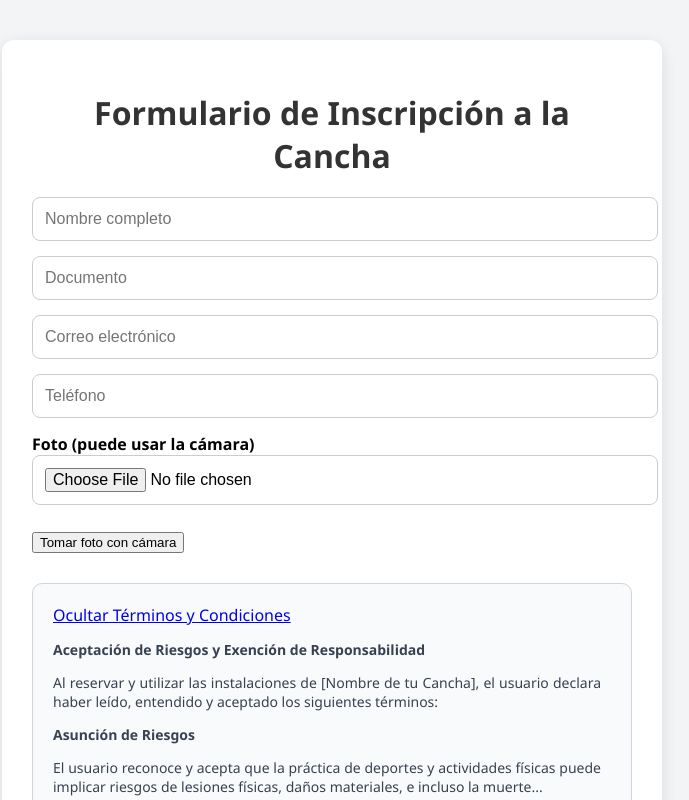
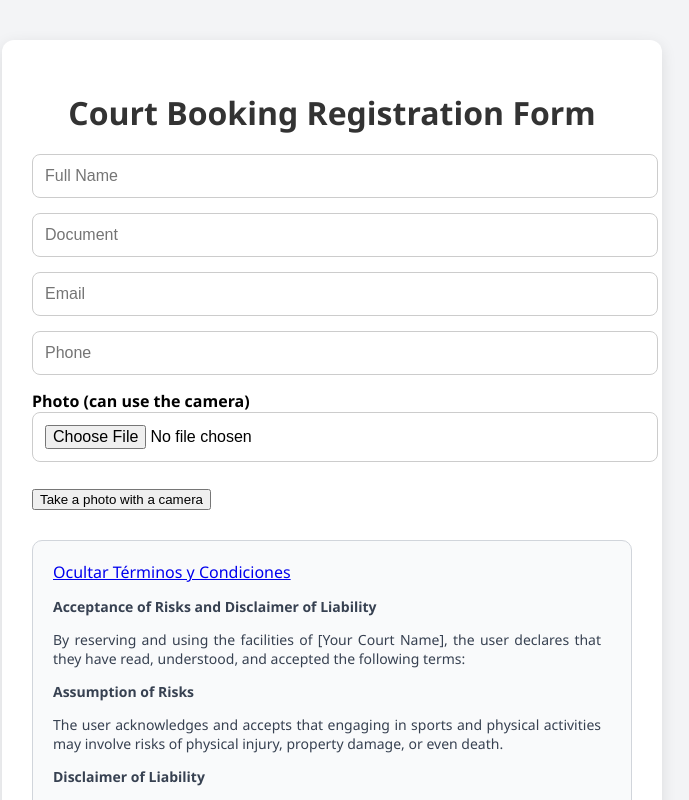
Before and after one commit to lrley/demoInscripcion, a React (Vite) app: page / in a window 1280 px wide. Both pictures are taken after a click on the link "Ver Términos y Condiciones". Shown: the top 800 px of the page, without its empty margins (308-997 px from the left). Built offline with nearby package versions, Linux system fonts and the light colour scheme.

Commit message:
commit covert english

```diff
--- a/src/InscripcionApp.jsx
+++ b/src/InscripcionApp.jsx
@@ -129,12 +129,12 @@ console.log(inscripcionAPI);
 
   return (
     <div className="form-container">
-      <h1>Formulario de Inscripción a la Cancha</h1>
+      <h1>Court Booking Registration Form</h1>
       <form className="inscripcion-form" onSubmit={handleSubmit}>
         <input
           type="text"
           name="nombre"
-          placeholder="Nombre completo"
+          placeholder="Full Name"
           value={formData.nombre}
           onChange={handleChange}
           ref={inputRefs.nombre}
@@ -143,7 +143,7 @@ console.log(inscripcionAPI);
            <input
           type="text"
           name="documento"
-          placeholder="Documento"
+          placeholder="Document"
           value={formData.documento}
           onChange={handleChange}
           ref={inputRefs.documento}
@@ -152,7 +152,7 @@ console.log(inscripcionAPI);
         <input
           type="email"
           name="correo"
-          placeholder="Correo electrónico"
+          placeholder="Email"
           value={formData.correo}
           onChange={handleChange}
           ref={inputRefs.correo}
@@ -161,7 +161,7 @@ console.log(inscripcionAPI);
         <input
           type="tel"
           name="telefono"
-          placeholder="Teléfono"
+          placeholder="Phone"
           value={formData.telefono}
           onChange={handleChange}
           ref={inputRefs.telefono}
@@ -169,7 +169,7 @@ console.log(inscripcionAPI);
         />
 
         <label className="foto-label">
-          Foto (puede usar la cámara)
+          Photo (can use the camera)
           <input
             type="file"
             name="foto"
@@ -180,7 +180,7 @@ console.log(inscripcionAPI);
         </label>
 
         <button type="button" onClick={handleUsarCamara}>
-          Tomar foto con cámara
+         Take a photo with a camera
         </button>
 
         {usarCamara && <CameraCapture onCapture={handleCapture} />}
@@ -199,30 +199,20 @@ console.log(inscripcionAPI);
           {mostrarTerminos && (
             <div className="terminos-text">
               {/* Aquí va todo tu texto de términos y condiciones */}
-              <p><strong>Aceptación de Riesgos y Exención de Responsabilidad</strong></p>
-              <p>Al reservar y utilizar las instalaciones de [Nombre de tu Cancha], el usuario declara haber leído, entendido y aceptado los siguientes términos:</p>
-              <p><strong>Asunción de Riesgos</strong></p>
-              <p>El usuario reconoce y acepta que la práctica de deportes y actividades físicas puede implicar riesgos de lesiones físicas, daños materiales, e incluso la muerte...</p>
-                <p><strong>Exención de Responsabilidad</strong></p>
-              <p>
-                [Nombre de tu Cancha], sus propietarios, empleados, agentes y afiliados no serán responsables por ninguna lesión personal, daño material, pérdida, accidente, enfermedad, discapacidad, o cualquier otra situación adversa que pueda ocurrir antes, durante o después del uso de las instalaciones, sin importar la causa.
-              </p>
-              <p><strong>Renuncia a Reclamaciones</strong></p>
-              <p>
-                El usuario, en su nombre y en nombre de sus herederos, familiares, representantes legales y aseguradoras, renuncia expresamente a cualquier derecho a presentar reclamaciones, demandas, acciones legales o solicitudes de indemnización contra [Nombre de tu Cancha] por cualquier evento relacionado con el uso de las instalaciones.
-              </p>
-              <p><strong>Uso Responsable de la Cancha</strong></p>
-              <p>
-                El usuario se compromete a utilizar la cancha de manera responsable y a seguir todas las reglas y normativas establecidas por [Nombre de tu Cancha]. El incumplimiento de estas reglas podrá resultar en la terminación inmediata del derecho de uso sin reembolso.
-              </p>
-              <p><strong>Protección de Datos</strong></p>
-              <p>
-                Al registrarse, el usuario autoriza el uso de sus datos personales únicamente para fines administrativos y de comunicación relacionados con la reserva y uso de las instalaciones.
-              </p>
-              <p><strong>Aceptación de Términos</strong></p>
-              <p>
-                Al continuar con la inscripción o el alquiler de la cancha, el usuario declara que ha leído, entendido y acepta estos Términos y Condiciones y que lo hace de manera voluntaria y consciente, liberando a [Nombre de tu Cancha] de toda responsabilidad legal.
-              </p>
+             <p><strong>Acceptance of Risks and Disclaimer of Liability</strong></p>
+<p>By reserving and using the facilities of [Your Court Name], the user declares that they have read, understood, and accepted the following terms:</p>
+<p><strong>Assumption of Risks</strong></p>
+<p>The user acknowledges and accepts that engaging in sports and physical activities may involve risks of physical injury, property damage, or even death.</p>
+<p><strong>Disclaimer of Liability</strong></p>
+<p>[Your Court Name], its owners, employees, agents, and affiliates shall not be held responsible for any personal injury, property damage, loss, accident, illness, disability, or any other adverse situation that may occur before, during, or after using the facilities, regardless of the cause.</p>
+<p><strong>Waiver of Claims</strong></p>
+<p>The user, on their behalf and on behalf of their heirs, family members, legal representatives, and insurers, expressly waives any right to file claims, lawsuits, legal actions, or requests for compensation against [Your Court Name] for any event related to the use of the facilities.</p>
+<p><strong>Responsible Use of the Court</strong></p>
+<p>The user commits to using the court responsibly and adhering to all rules and regulations established by [Your Court Name]. Failure to comply with these rules may result in immediate termination of the right to use the facilities without refund.</p>
+<p><strong>Data Protection</strong></p>
+<p>By registering, the user authorizes the use of their personal data solely for administrative and communication purposes related to the reservation and use of the facilities.</p>
+<p><strong>Acceptance of Terms</strong></p>
+<p>By proceeding with the registration or rental of the court, the user declares that they have read, understood, and accept these Terms and Conditions voluntarily and knowingly, releasing [Your Court Name] from all legal liability.</p>
               {/* Agrega todo tu texto aquí */}
             </div>
           )}
@@ -240,12 +230,12 @@ console.log(inscripcionAPI);
                   onChange={handleChange}
                   required
                   />
-              <span>Acepto los Términos y Condiciones</span>
+              <span>I accept the Terms and Conditions</span>
             </label>
           </div>
 
         <button type="submit" className="submit-button">
-          Inscribirse
+          Register
         </button>
       </form>
     </div>
```
